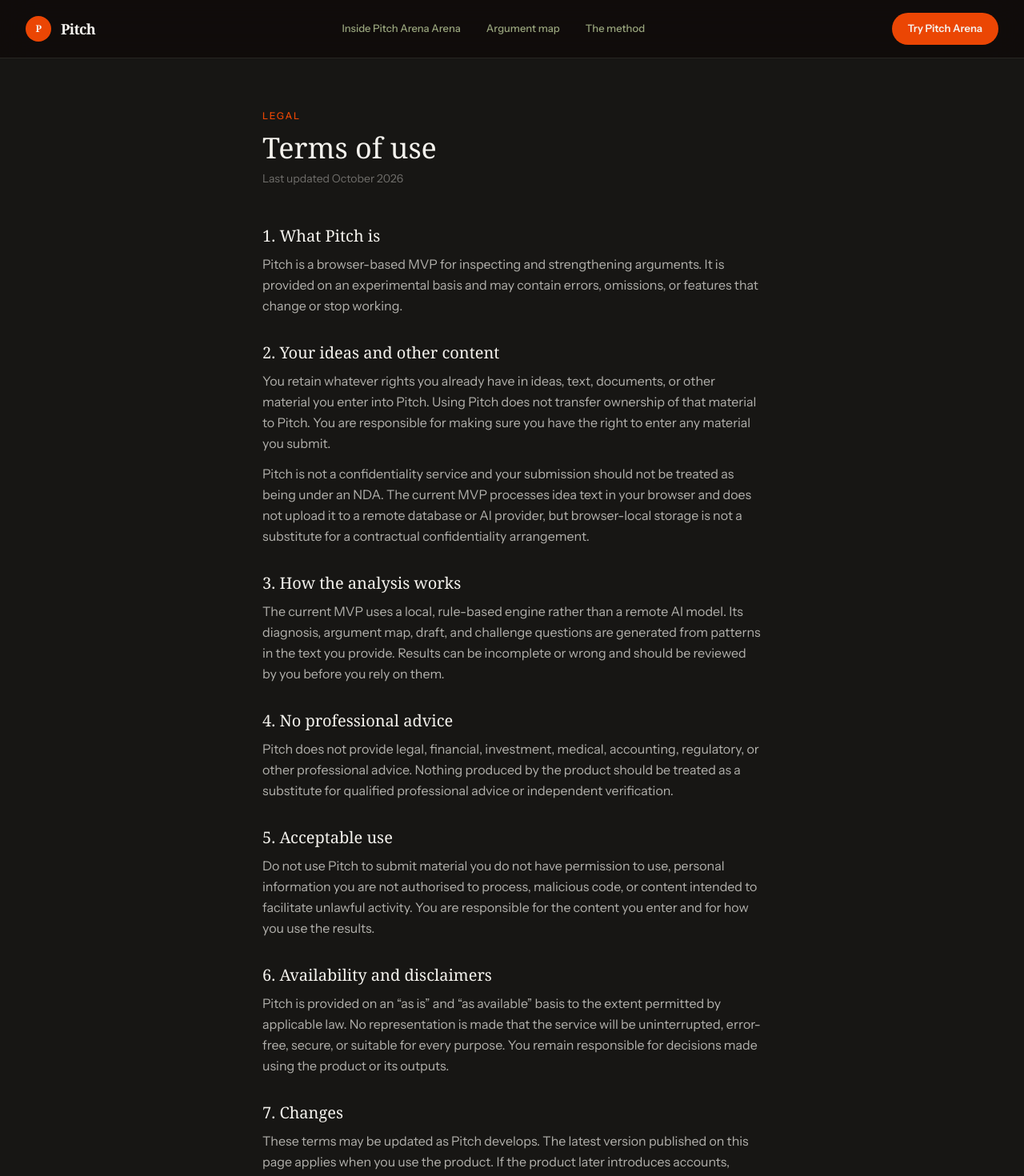
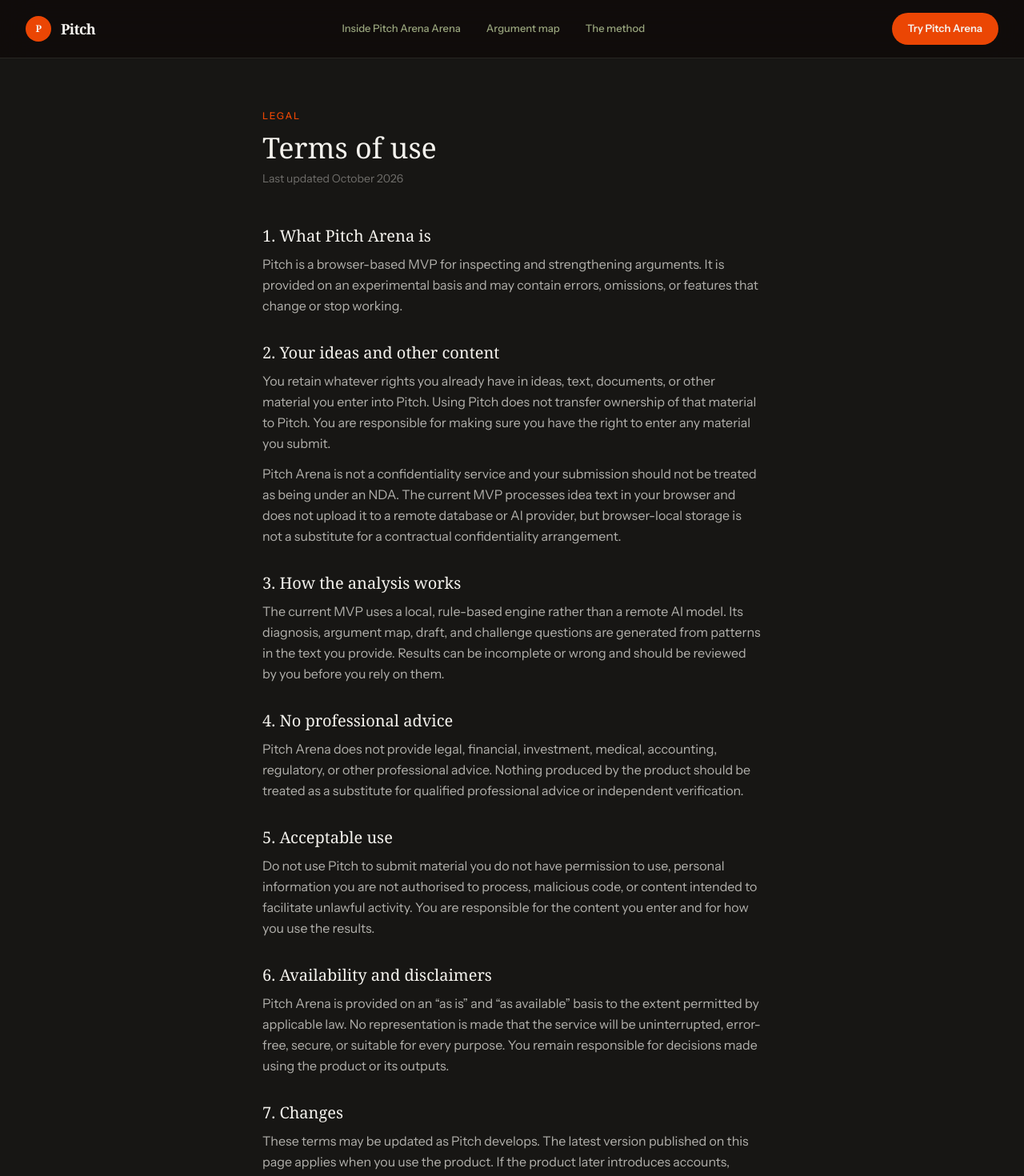
Before and after one commit to Wuraola-Adebisi/Pitch, a React (Vite) app: page /terms in a window 1280 px wide. Shown: the top 1470 px of the page at 80% size. Built offline with nearby package versions, Linux system fonts and the light colour scheme.

Commit message:
Update Terms.tsx for Pitch Arena

```diff
--- a/src/pages/Terms.tsx
+++ b/src/pages/Terms.tsx
@@ -13,7 +13,7 @@
 
           <div className="space-y-8 text-ink/70 leading-relaxed">
             <section>
-              <h2 className="font-display text-xl text-ink mb-2">1. What Pitch is</h2>
+              <h2 className="font-display text-xl text-ink mb-2">1. What Pitch Arena is</h2>
               <p>
                 Pitch is a browser-based MVP for inspecting and strengthening arguments. It is
                 provided on an experimental basis and may contain errors, omissions, or features
@@ -30,7 +30,7 @@
                 any material you submit.
               </p>
               <p className="mt-3">
-                Pitch is not a confidentiality service and your submission should not be treated
+                Pitch Arena is not a confidentiality service and your submission should not be treated
                 as being under an NDA. The current MVP processes idea text in your browser and
                 does not upload it to a remote database or AI provider, but browser-local storage
                 is not a substitute for a contractual confidentiality arrangement.
@@ -50,7 +50,7 @@
             <section>
               <h2 className="font-display text-xl text-ink mb-2">4. No professional advice</h2>
               <p>
-                Pitch does not provide legal, financial, investment, medical, accounting,
+                Pitch Arena does not provide legal, financial, investment, medical, accounting,
                 regulatory, or other professional advice. Nothing produced by the product should
                 be treated as a substitute for qualified professional advice or independent
                 verification.
@@ -70,7 +70,7 @@
             <section>
               <h2 className="font-display text-xl text-ink mb-2">6. Availability and disclaimers</h2>
               <p>
-                Pitch is provided on an “as is” and “as available” basis to the extent permitted
+                Pitch Arena is provided on an “as is” and “as available” basis to the extent permitted
                 by applicable law. No representation is made that the service will be uninterrupted,
                 error-free, secure, or suitable for every purpose. You remain responsible for
                 decisions made using the product or its outputs.
```
